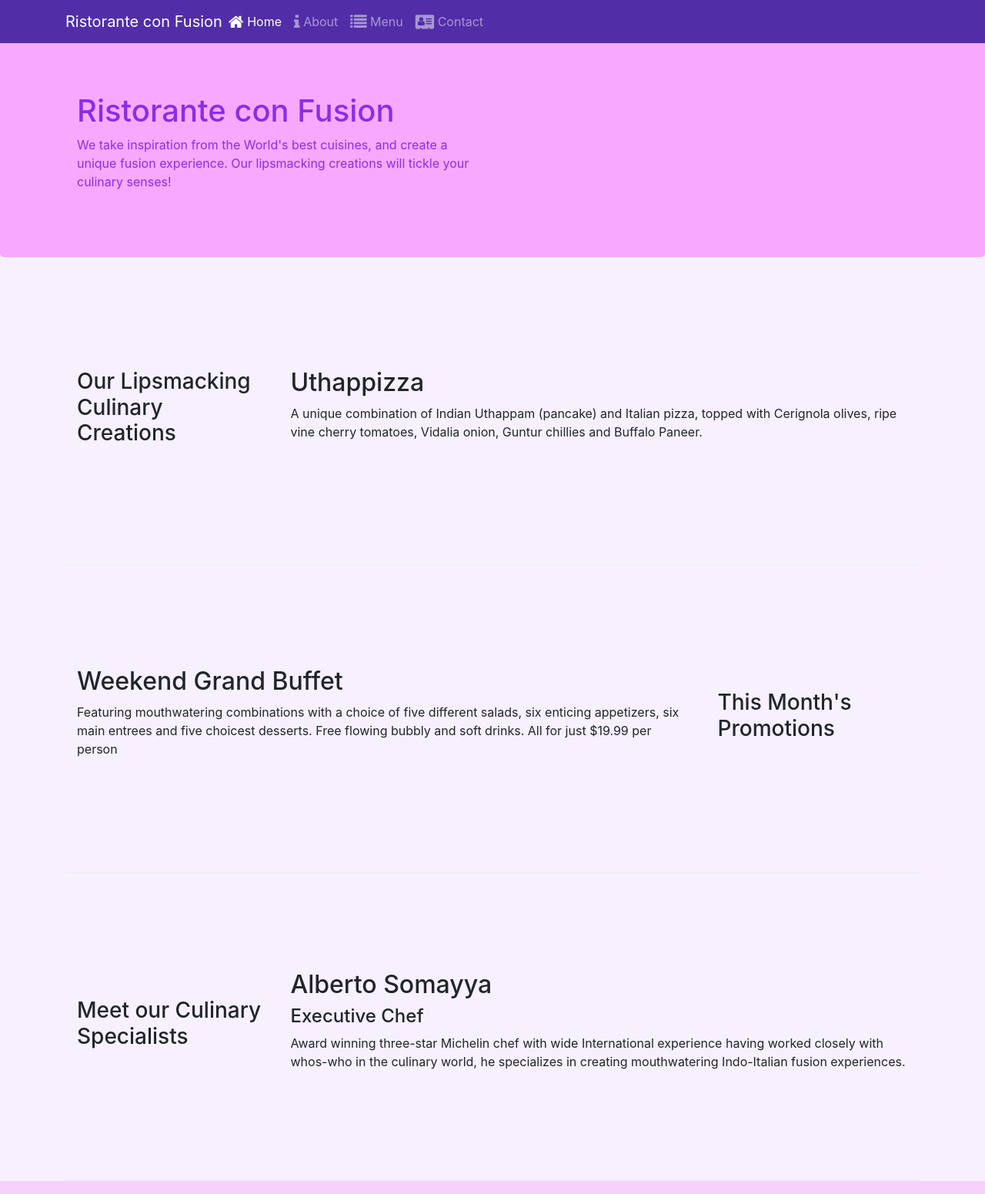
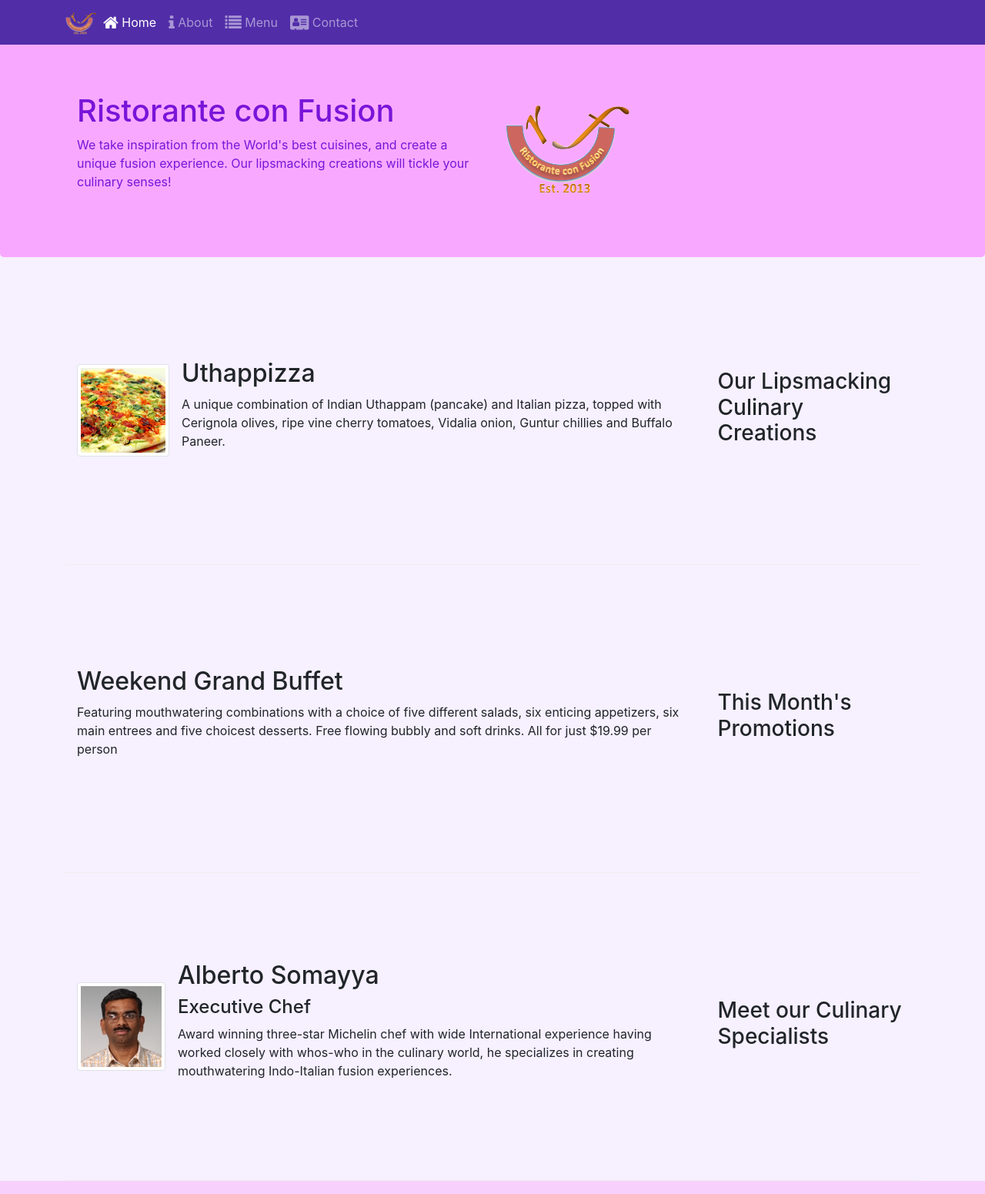
Before and after one commit to NTUT-Vincent/Bootstrap-Profile, a website: page index.html in a window 1280 px wide. Shown: the top 1551 px of the page at 77% size. Drawn offline with nearby package versions, Linux system fonts and the light colour scheme.

Commit message:
image and media

```diff
--- a/css/styles.css
+++ b/css/styles.css
@@ -19,7 +19,7 @@
 .jumbotron{
     padding:70px 30px 70px 30px;
     background-color: #f8a9ff;
-    color:rgb(140, 44, 230);
+    color:rgb(121, 20, 216);
     margin: 0px auto;
 }
 
--- a/index.html
+++ b/index.html
@@ -22,7 +22,7 @@
             <button class="navbar-toggler" type="button" data-toggle="collapse" data-target="#Navbar">
                 <span class="navbar-toggler-icon"></span>
             </button>
-            <a class="navbar-brand mr-auto" href="#">Ristorante con Fusion</a>
+            <a class="navbar-brand mr-auto" href="#"><img src="img/logo.png" height="30" width="41"></a>
             <div class="collapse navbar-collapse" id="Navbar">
                 <ul class="navbar-nav mr-auto">
                     <li class="nav-item active"><a class="nav-link" href="#"><span class="fa fa-home fa-lg"></span> Home</a></li>
@@ -40,7 +40,8 @@
                     <h1>Ristorante con Fusion</h1>
                     <p>We take inspiration from the World's best cuisines, and create a unique fusion experience. Our lipsmacking creations will tickle your culinary senses!</p>
                 </div>
-                <div class="col-12 col-sm-6">
+                <div class="col-12 col-sm align-self-center">
+                    <img src="img/logo.png" class="img-fluid">
                 </div>
             </div>
         </div>
@@ -51,9 +52,18 @@
             <div class="col-12 col-sm-4 col-md-3">
                 <h3>Our Lipsmacking Culinary Creations</h3>
             </div>
-            <div class="col col-sm col-md">
-                <h2>Uthappizza</h2>
-                <p>A unique combination of Indian Uthappam (pancake) and Italian pizza, topped with Cerignola olives, ripe vine cherry tomatoes, Vidalia onion, Guntur chillies and Buffalo Paneer.</p>
+            <div class="col col-sm col-md order-sm-first">
+                <div class="media">
+                    <img class="d-flex mr-3 img-thumbnail align-self-center"
+                            src="img/uthappizza.png" alt="Uthappizza">
+                    <div class="media-body">
+                        <h2 class="mt-0">Uthappizza</h2>
+                        <p class="d-none d-sm-block">A unique combination of Indian Uthappam (pancake) and
+                            Italian pizza, topped with Cerignola olives, ripe vine
+                            cherry tomatoes, Vidalia onion, Guntur chillies and
+                            Buffalo Paneer.</p>
+                    </div>
+                </div>
             </div>
         </div>
 
@@ -62,7 +72,7 @@
             <div class="col-12 col-sm-4 col-md-3 order-sm-last">
                 <h3>This Month's Promotions</h3>
             </div>
-            <div class="col col-sm col-md order-sm-first">
+            <div class="col col-sm col-md">
                 <h2>Weekend Grand Buffet</h2>
                 <p>Featuring mouthwatering combinations with a choice of five different salads, six enticing appetizers, six main entrees and five choicest desserts. Free flowing bubbly and soft drinks. All for just $19.99 per person </p>
             </div>
@@ -72,10 +82,20 @@
             <div class="col-12 col-sm-4 col-md-3">
                 <h3>Meet our Culinary Specialists</h3>
             </div>
-            <div class="col col-sm col-md">
-                <h2>Alberto Somayya</h2>
-                <h4>Executive Chef</h4>
-                <p>Award winning three-star Michelin chef with wide International experience having worked closely with whos-who in the culinary world, he specializes in creating mouthwatering Indo-Italian fusion experiences. </p>
+            <div class="col col-sm col-md order-sm-first">
+                <div class="media">
+                    <img class="d-flex mr-3 img-thumbnail align-self-center"
+                            src="img/alberto.png" alt="Alberto Somayya">
+                    <div class="media-body">
+                        <h2 class="mt-0">Alberto Somayya</h2>
+                        <h4>Executive Chef</h4>
+                        <p class="d-none d-sm-block">Award winning three-star Michelin chef with wide
+                            International experience having worked closely with
+                            whos-who in the culinary world, he specializes in
+                            creating mouthwatering Indo-Italian fusion experiences.
+                            </p>
+                    </div>
+                </div>
             </div>
         </div>
     </div>
```
Also changed, not shown: aboutus.html (+4 -3 lines), contactus.html (+3 -2 lines), css/PhotoCap_02.jpg (added), img/alberto.png (added), img/buffet.png (added), img/logo.png (added), img/uthappizza.png (added).
